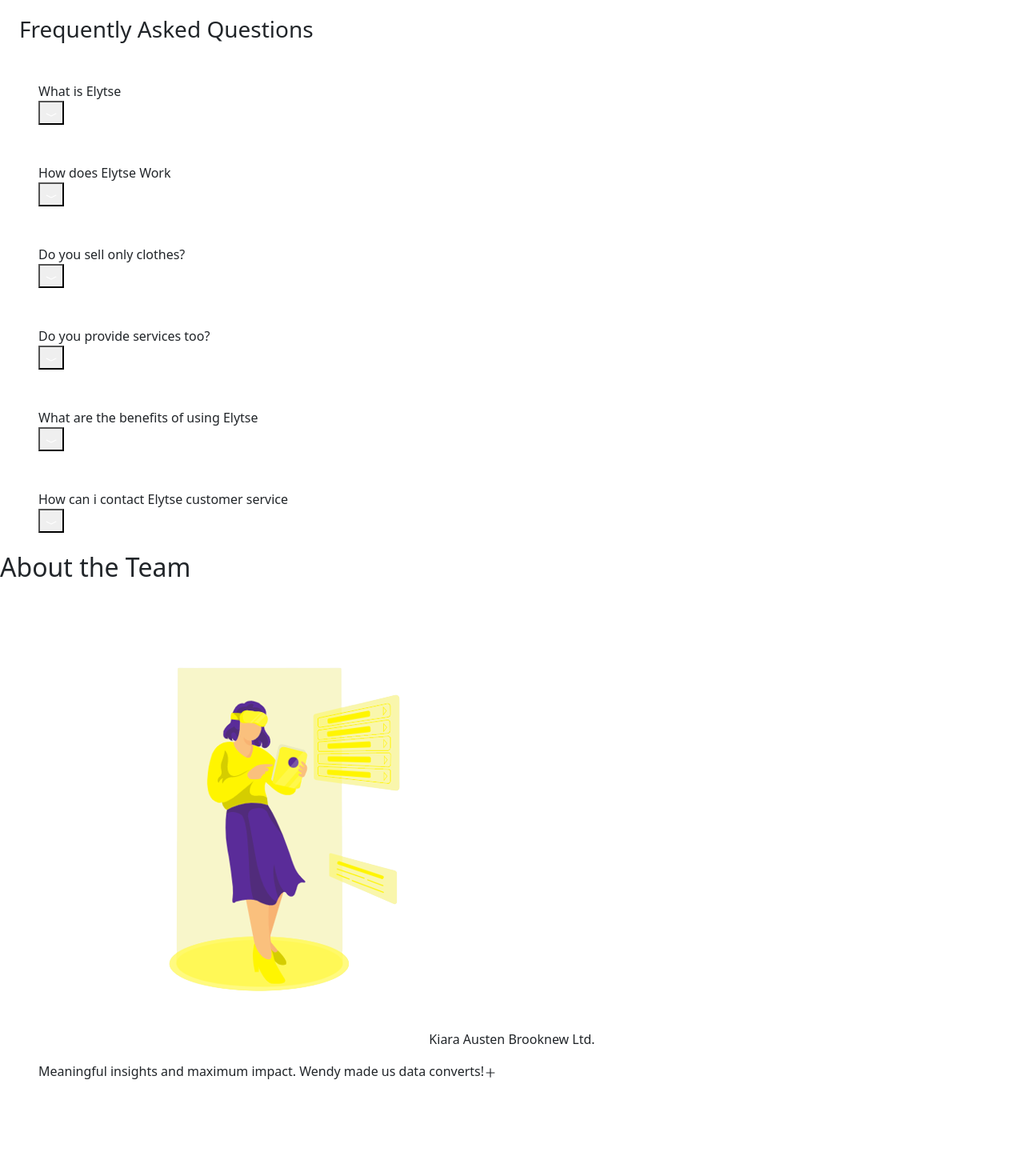
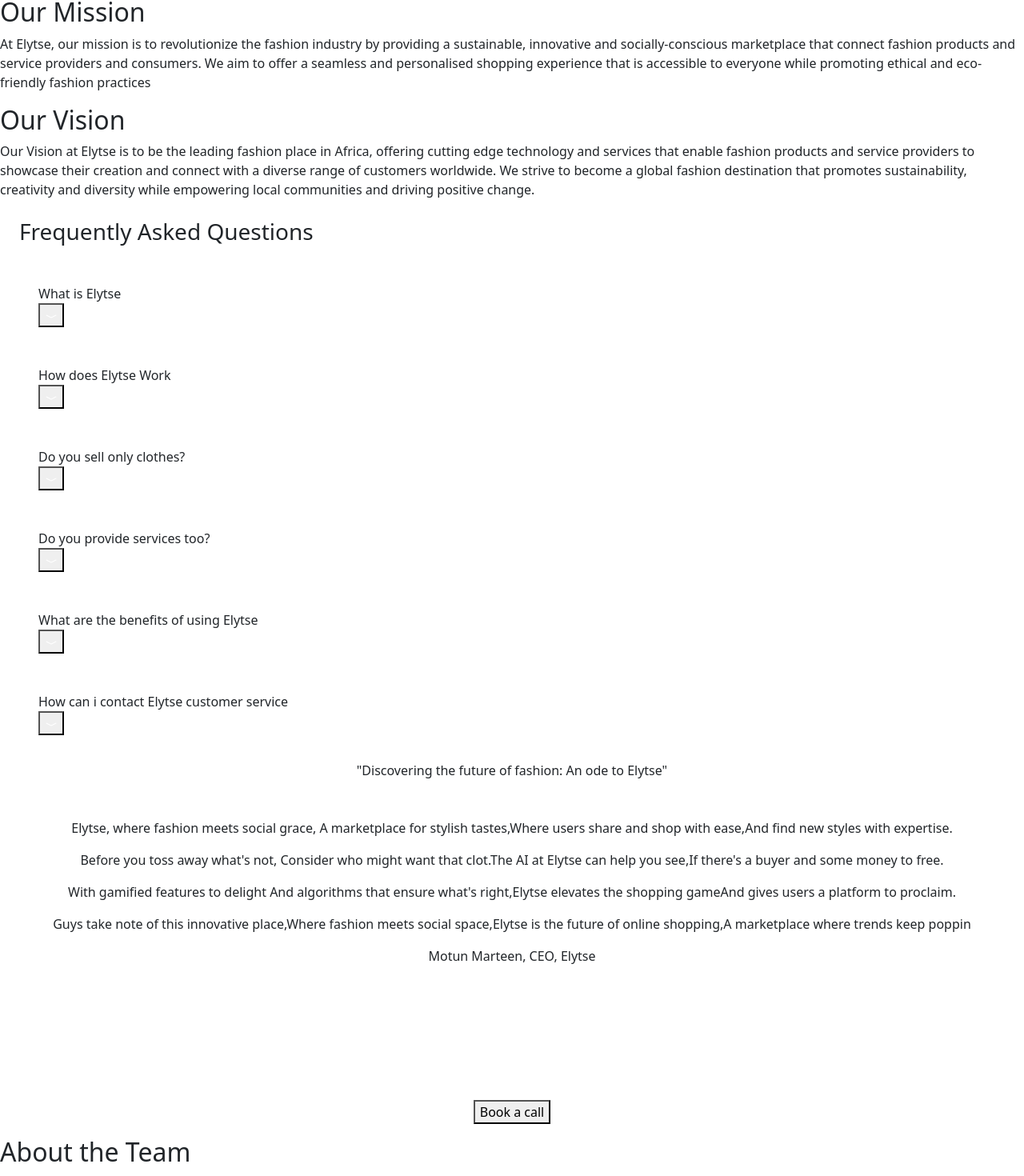
Before and after one commit to atere21/elytse-store, a React (Create React App) app: page / in a window 1280 px wide. Shown: the part 4371-5841 px from the top of the page at 80% size. Built offline with nearby package versions, Linux system fonts and the light colour scheme.

Commit message:
Added some files

```diff
--- a/package.json
+++ b/package.json
@@ -3,6 +3,10 @@
   "version": "0.1.0",
   "private": true,
   "dependencies": {
+    "@fortawesome/fontawesome-svg-core": "^6.4.0",
+    "@fortawesome/free-brands-svg-icons": "^6.4.0",
+    "@fortawesome/free-solid-svg-icons": "^6.4.0",
+    "@fortawesome/react-fontawesome": "^0.2.0",
     "@testing-library/jest-dom": "^5.16.5",
     "@testing-library/react": "^13.4.0",
     "@testing-library/user-event": "^13.5.0",
@@ -15,6 +19,7 @@
     "react-router": "^6.10.0",
     "react-scripts": "5.0.1",
     "react-scroll": "^1.8.9",
+    "save": "^2.9.0",
     "swiper": "^9.2.3",
     "web-vitals": "^2.1.4"
   },
--- /dev/null
+++ b/src/components/Ambassador.jsx
@@ -0,0 +1,38 @@
+import React from "react"
+import AOS from "aos";
+import 'aos/dist/aos.css';
+import { useEffect } from 'react';
+
+
+
+export default function Ambassador(){
+    useEffect(() => {
+		AOS.init({ duration: 2000 });
+	}, []);
+    return(
+        <div data-aos='fade-right' className=" max-w-[1240px] mx-auto px-16 my-6 grid md:grid-cols-2 ">
+            <div className=" text-[#1b50bb]">
+                <div className="bg-[#f9d108] py-2 mb-2 text-center">
+                    <p>"Discovering the future of fashion: An ode to Elytse"</p>
+                </div>
+                <div className="bg-[#f9d108] text-[13px] text-center px-20 py-3">
+                    <p >Elytse, where fashion meets social grace, A marketplace for stylish tastes,Where users share and shop with ease,And find new styles with expertise.</p>
+                    <p >Before you toss away what's not, Consider who might want that clot.The AI at Elytse can help you see,If there's a buyer and some money to free.</p>
+                    <p >With gamified features to delight And algorithms that ensure what's right,Elytse elevates the shopping gameAnd gives users a platform to proclaim.
+                    </p>
+                    <p >Guys take note of this innovative place,Where fashion meets social space,Elytse is the future of online shopping,A marketplace where trends keep poppin</p>
+                    <span className="text-end px-0 text-[12px]">Motun Marteen, CEO, Elytse</span>
+                </div>
+            </div>
+            <div className="ml-4 text-white">
+                <div className="bg-[#004DE6] mt-16 py-3 px-3 ">
+                    <h1 className="md:text-4xl text-6xl w-[6rem] ">Become An Elytse's Ambassador</h1>
+                    <p className="">Are you a community builder, Influencer, Fashion Journalist, Blogger, Fashion Model, Photographer, Marketer interested in leading fashion-conscious communities</p>
+                </div>
+                <div className=" bg-[#004DE6] mt-2 py-3 text-center text-l">
+                    <button className="text-xl">Book a call</button>
+                </div>
+            </div>
+        </div>
+    )
+}
--- /dev/null
+++ b/src/components/Footer.jsx
@@ -0,0 +1,27 @@
+import React from "react"
+import img from "../assets/page17.png";
+import AOS from "aos";
+import 'aos/dist/aos.css';
+import { useEffect } from 'react';
+import FooterIcon from "./FooterIcon";
+
+export default function Footer(){
+    useEffect(() => {
+		AOS.init({ duration: 2000 });
+	}, []);
+    return(
+        <footer>
+            <div data-aos='fade-right' className="text-blue-800  max-w-[1240px] mx-auto px-16 mt-5 border-t-4 border-gray-100 py-10">
+                <p>Join the revolution of social fashion today - Sign up with Elytse and let's discover trends together, experience the future of personalized style and unlock a world of fashion possibilities!</p>
+                <div className='flex  max-w-[80rem] justify-center py-6  '>
+                    <div>
+                        <input className='bg-[#e6d7ff] border-[#d2c7e4] border-y-2 border-x-2 rounded-full text-[#004de6f6] font-medium md: mx-auto my-6 py-2 p-2 w-full ' type='email' placeholder='Enter your best email'/>
+                        <button className='text-[#004DE6] w-[150px] hover:bg-[#f9d108] rounded-full font-medium md:mx-0 mx-auto my-4 py-2  px-4 bg-[#e7c624]'>Submit</button>
+                    </div>
+                    <img src={img} alt=""  className="w-[15rem] "/>
+                </div>
+                <FooterIcon />
+            </div>
+        </footer>
+    )
+}
--- /dev/null
+++ b/src/components/FooterIcon.jsx
@@ -0,0 +1,17 @@
+import React from "react"
+import { FontAwesomeIcon } from '@fortawesome/react-fontawesome'
+import { faFacebook, faYoutube,faTwitter, faInstagram} from '@fortawesome/free-brands-svg-icons'
+
+export default function FooterIcon(){
+    return(
+        <div>
+            <ul className="flex ">
+               <li className="w-[2.5rem] h-[2.5rem] pl-[5px] px-[3px] py-[3px] mr-[5px] rounded-full bg-[#FF0000]"><a href="#" className="text-white text-2xl"><FontAwesomeIcon icon={faYoutube}/></a></li>
+                <li className="w-[2.5rem] h-[2.5rem] pl-[8px] px-[3px] py-[3px] mr-[5px] rounded-full bg-[#1c4ce7]"><a href="#" className="text-white text-2xl"><FontAwesomeIcon icon={faFacebook}/></a></li>
+                <li className="w-[2.5rem] h-[2.5rem] pl-[8px] px-[3px] py-[3px] mr-[5px] rounded-full bg-[#1c4ce7]"><a href="#" className="text-white text-2xl"><FontAwesomeIcon icon={faTwitter}/></a></li>
+                <li className="bg-gradient-to-b from-[#feda75] via-[#fa7e1e] to-[#962fbf] w-[2.5rem] h-[2.5rem pl-[5px] rounded-md"><a href="#" className="text-white text-3xl"><FontAwesomeIcon icon={faInstagram}/></a></li>
+            </ul>
+
+        </div>
+    )
+}
--- a/src/components/Team/Team.jsx
+++ b/src/components/Team/Team.jsx
@@ -1,5 +1,5 @@
 import React from "react";
-import { teamsCard  } from "../../utils/teamsCard";
+import { teamsCard  } from "../../utils/teamscard";
 import TeamCard from "./TeamCard";
 import AOS from "aos";
 import 'aos/dist/aos.css';
--- /dev/null
+++ b/src/components/Vision.jsx
@@ -0,0 +1,22 @@
+import React from "react"
+import AOS from "aos";
+import 'aos/dist/aos.css';
+import { useEffect } from 'react';
+
+export default function Vision(){
+    useEffect(() => {
+		AOS.init({ duration: 2000 });
+	}, []);
+    return(
+        <div data-aos='fade-right' className=" max-w-[1240px] px-16 my-6 grid md:grid-cols-2 mx-auto text-[#004DE6] ">
+        <div className="py-14 px-8 ">
+            <h2>Our Mission</h2>
+            <p>At Elytse, our mission is to revolutionize the fashion industry by providing a sustainable, innovative and socially-conscious marketplace that connect fashion products and service providers and consumers. We aim to offer a seamless and personalised shopping experience that is accessible to everyone while promoting ethical and eco-friendly fashion practices</p>
+        </div>
+        <div className="w-30 bg-[#f9d108] py-12 px-6">
+            <h2>Our Vision</h2>
+            <p>Our Vision at Elytse is to be the leading fashion place in Africa, offering cutting edge technology and services that enable fashion products and service providers to showcase their creation and connect with a diverse range of customers worldwide. We strive to become a global fashion destination that promotes sustainability, creativity and diversity while empowering local communities and driving positive change.</p>
+        </div>
+    </div>
+    )
+}
--- a/src/pages/Home.jsx
+++ b/src/pages/Home.jsx
@@ -5,6 +5,9 @@
 import Team from "../components/Team/Team";
 import Services from "../components/Services/MyServices";
 import Hero from '../components/Hero';
+import Vision from "../components/Vision";
+import Ambassador from '../components/Ambassador';
+import Footer from "../components/Footer"
 
 const Home = () => {
   return (
@@ -13,8 +16,11 @@
         <Hero/>
         <Youtube/>
         <Services/>
+        <Vision/>
         <Faq/>
+        <Ambassador/>
         <Team/>
+        <Footer/>
          </div>
 
   )
```
Also changed, not shown: 1 other file (tests, documents, lock files or other folders).
